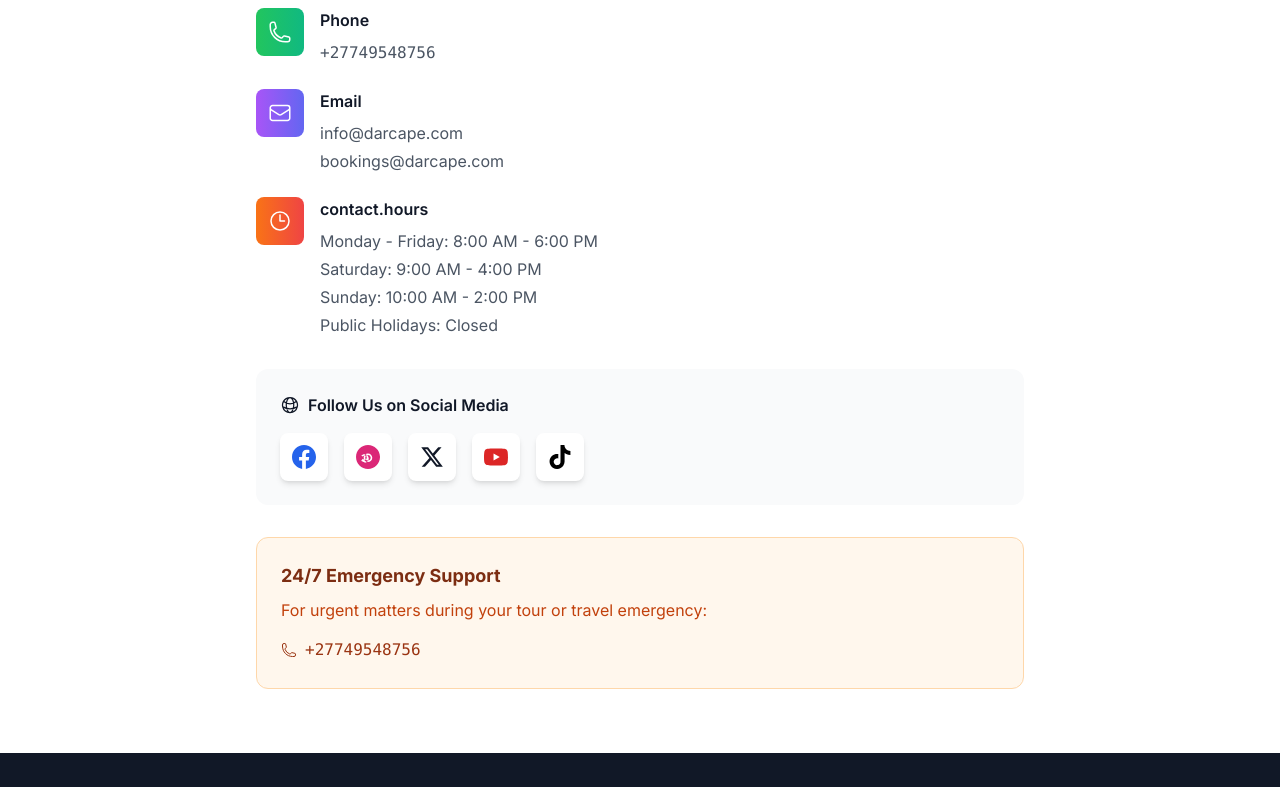
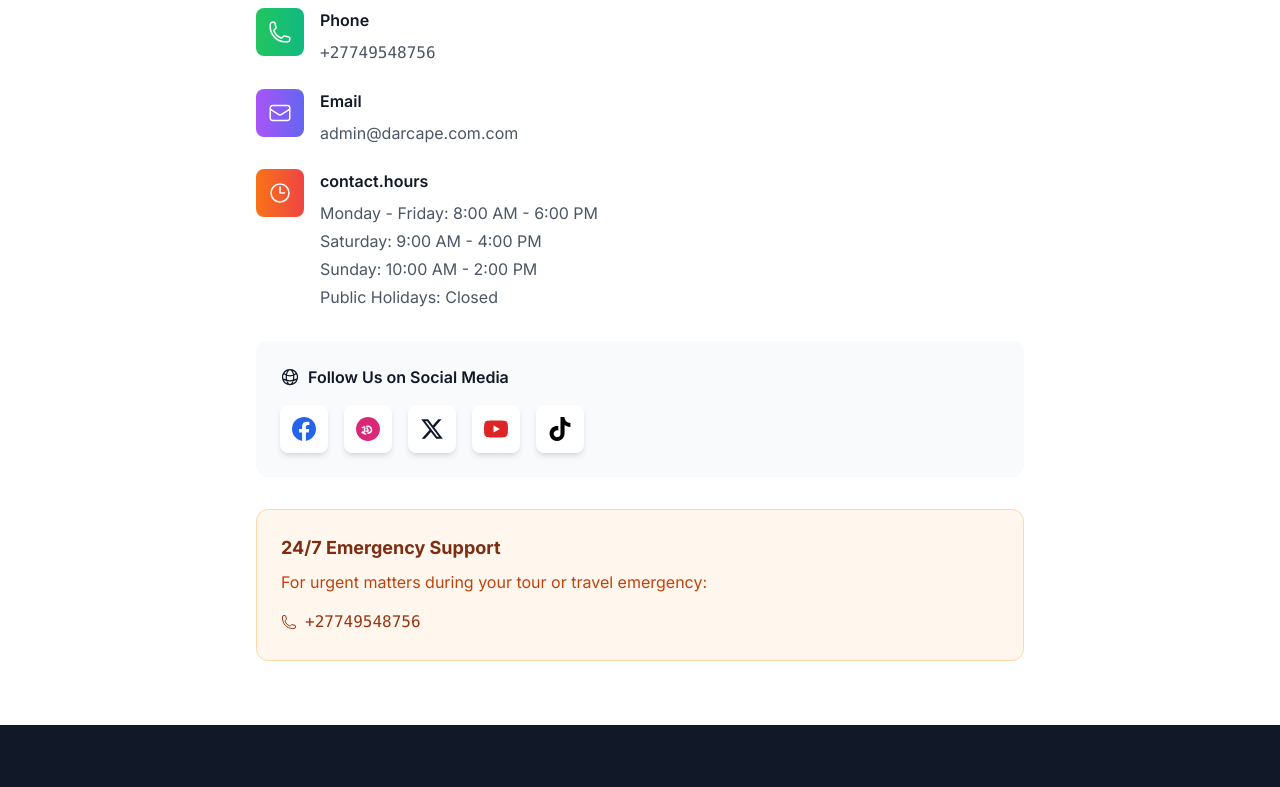
Before and after one commit to Mus90/dar_cape_medical, a Next.js app: page /en/contact in a window 1280 px wide. Shown: the part 1100-1887 px from the top of the page. Built offline with nearby package versions, Linux system fonts and the light colour scheme.

Commit message:
remove bookings email and add admin

```diff
--- a/messages/ar_fixed.json
+++ b/messages/ar_fixed.json
@@ -107,17 +107,29 @@
       "tours": {
         "title": "الجولات السياحية",
         "description": "جولات منظمة لأهم معالم كيب تاون",
-        "features": ["مرشد سياحي خبير", "مجموعات صغيرة", "وسائل نقل مريحة"]
+        "features": [
+          "مرشد سياحي خبير",
+          "مجموعات صغيرة",
+          "وسائل نقل مريحة"
+        ]
       },
       "safari": {
         "title": "رحلات السفاري",
         "description": "مغامرات لا تُنسى في البرية الأفريقية",
-        "features": ["مشاهدة الحيوانات البرية", "تصوير احترافي", "إقامة فاخرة"]
+        "features": [
+          "مشاهدة الحيوانات البرية",
+          "تصوير احترافي",
+          "إقامة فاخرة"
+        ]
       },
       "cultural": {
         "title": "التجارب الثقافية",
         "description": "انغمس في الثقافة المحلية الغنية",
-        "features": ["زيارة القرى التقليدية", "ورش حرفية", "عروض فولكلورية"]
+        "features": [
+          "زيارة القرى التقليدية",
+          "ورش حرفية",
+          "عروض فولكلورية"
+        ]
       }
     }
   },
@@ -254,7 +266,7 @@
       "title": "معلومات الاتصال",
       "address": "123 شارع لونغ، كيب تاون، جنوب أفريقيا",
       "phone": "+27 21 123 4567",
-      "email": "info@darcape.com",
+      "email": "admin@darcape.com.com",
       "hours": "الاثنين - الجمعة: 9:00 - 18:00"
     },
     "social": {
--- a/src/components/admin/AdminDashboard.tsx
+++ b/src/components/admin/AdminDashboard.tsx
@@ -469,7 +469,7 @@ const OverviewTab = ({ t }: { t: any }) => {
 const SettingsTab = ({ t }: { t: any }) => {
   const [settings, setSettings] = React.useState({
     siteTitle: 'Dar Cape Tourism',
-    contactEmail: 'info@darcape.com',
+    contactEmail: 'admin@darcape.com.com',
     whatsappNumber: '+27749548756',
     googleMapsApiKey: '',
     adminPassword: '••••••••••••', // Hidden for security
@@ -637,7 +637,7 @@ const SettingsTab = ({ t }: { t: any }) => {
                   localStorage.removeItem('dar_cape_settings');
                   setSettings({
                     siteTitle: 'Dar Cape Tourism',
-                    contactEmail: 'info@darcape.com',
+                    contactEmail: 'admin@darcape.com.com',
                     whatsappNumber: '+27749548756',
                     googleMapsApiKey: '',
                     adminPassword: 'darcape2024',
--- a/src/components/admin/ContentManager.tsx
+++ b/src/components/admin/ContentManager.tsx
@@ -41,7 +41,7 @@ const ContentManager = () => {
 
   const [contactContent, setContactContent] = useState({
     title: 'Get in Touch',
-    email: 'info@darcape.com'
+    email: 'admin@darcape.com.com'
   });
 
   const [footerContent, setFooterContent] = useState({
--- a/src/components/contact/ContactInfo.tsx
+++ b/src/components/contact/ContactInfo.tsx
@@ -48,13 +48,11 @@ const ContactInfo = () => {
       icon: EnvelopeIcon,
       title: t('info.email'),
       content: [
-        'info@darcape.com',
-        'bookings@darcape.com'
+        'admin@darcape.com.com',
       ],
       color: 'from-purple-500 to-indigo-500',
       links: [
-        'mailto:info@darcape.com',
-        'mailto:bookings@darcape.com'
+        'mailto:admin@darcape.com.com',
       ]
     },
     {
--- a/src/components/layout/Footer.tsx
+++ b/src/components/layout/Footer.tsx
@@ -97,7 +97,7 @@ const Footer = () => {
               </div>
               <div className="flex items-center space-x-3 rtl:space-x-reverse">
                 <EnvelopeIcon className="h-5 w-5 text-primary-400 flex-shrink-0" />
-                <p className="text-gray-300 text-sm">info@darcape.com</p>
+                <p className="text-gray-300 text-sm">admin@darcape.com.com</p>
               </div>
               <div className="flex items-center space-x-3 rtl:space-x-reverse">
                 <GlobeAltIcon className="h-5 w-5 text-primary-400 flex-shrink-0" />
--- a/src/components/services/BookingCTA.tsx
+++ b/src/components/services/BookingCTA.tsx
@@ -61,10 +61,10 @@ const BookingCTA = () => {
               <h3 className="text-xl font-semibold mb-2">{t('email.title')}</h3>
               <p className="text-white/80 mb-4">{t('email.description')}</p>
               <a
-                href="mailto:info@darcape.com"
+                href="mailto:admin@darcape.com.com"
                 className="text-white font-medium hover:underline"
               >
-                info@darcape.com
+                admin@darcape.com.com
               </a>
             </motion.div>
 
```
Also changed, not shown: 2 other files (tests, documents, lock files or other folders).
